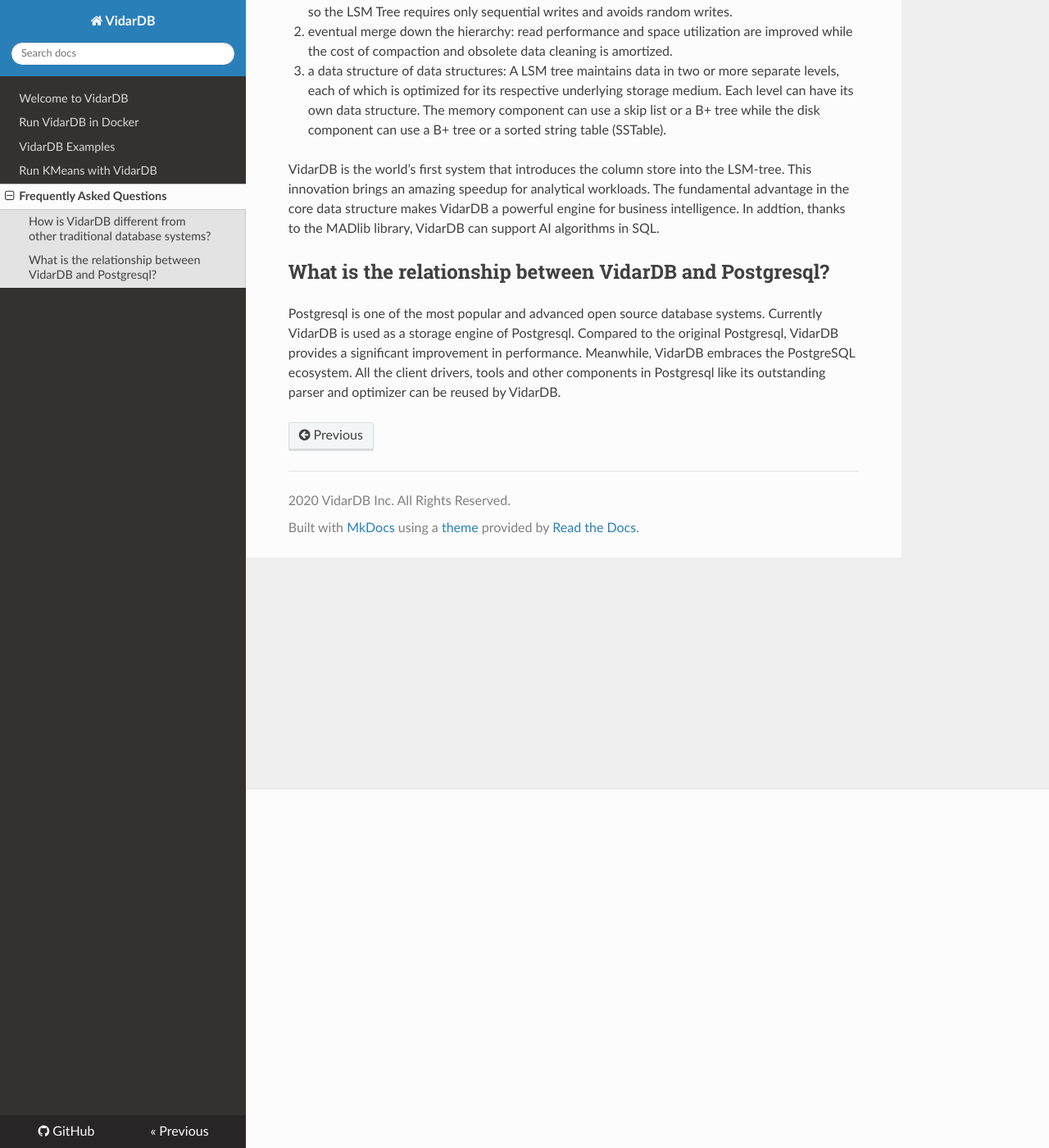
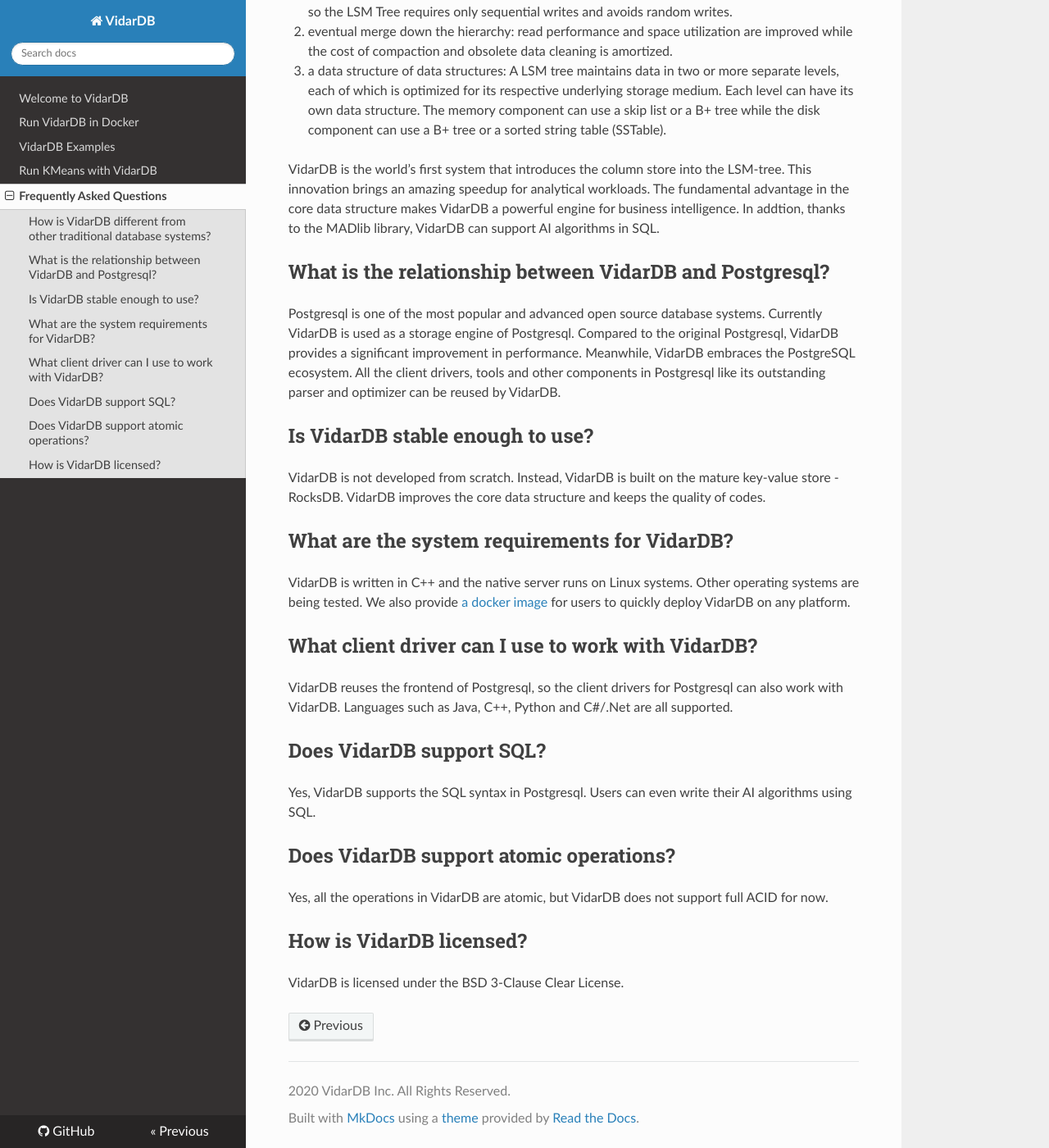
Before and after one commit to vidardb/docs, an MkDocs documentation site: the page built from docs/faq.md, in a window 1280 px wide and 1400 px high, scrolled down 437 px. Shown: the whole window at 82% size. Built offline with MkDocs 1.6.1, drawn with Linux system fonts in a browser that asks for light colours; nearby versions of some CDN libraries.

Commit message:
Update faq.md

```diff
--- a/docs/faq.md
+++ b/docs/faq.md
@@ -18,3 +18,29 @@
 ## What is the relationship between VidarDB and Postgresql?
 
 Postgresql is one of the most popular and advanced open source database systems. Currently VidarDB is used as a storage engine of Postgresql. Compared to the original Postgresql, VidarDB provides a significant improvement in performance. Meanwhile, VidarDB embraces the PostgreSQL ecosystem. All the client drivers, tools and other components in Postgresql like its outstanding parser and optimizer can be reused by VidarDB.
+
+
+## Is VidarDB stable enough to use?
+
+VidarDB is not developed from scratch. Instead, VidarDB is built on the mature key-value store - RocksDB. VidarDB improves the core data structure and keeps the quality of codes.
+
+## What are the system requirements for VidarDB?
+
+VidarDB is written in C++ and the native server runs on Linux systems. Other operating systems are being tested. We also provide [a docker image](https://www.vidardb.com/docs/run_vidarDB_in_docker/) for users to quickly deploy VidarDB on any platform.
+
+
+## What client driver can I use to work with VidarDB?
+
+VidarDB reuses the frontend of Postgresql, so the client drivers for Postgresql can also work with VidarDB. Languages such as Java, C++, Python and C#/.Net are all supported.
+
+## Does VidarDB support SQL?
+
+Yes, VidarDB supports the SQL syntax in Postgresql. Users can even write their AI algorithms using SQL.
+
+## Does VidarDB support atomic operations?
+
+Yes, all the operations in VidarDB are atomic, but VidarDB does not support full ACID for now.
+
+## How is VidarDB licensed?
+
+VidarDB is licensed under the BSD 3-Clause Clear License.
```
